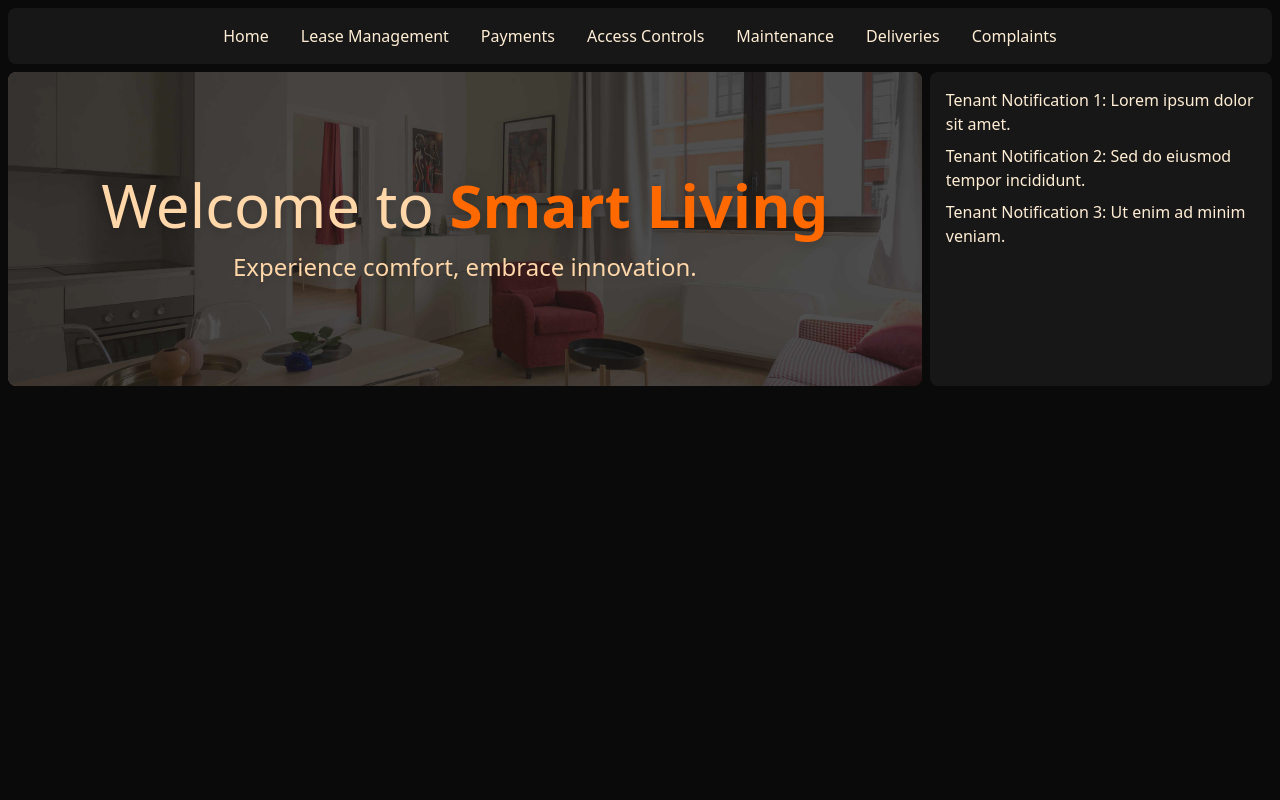
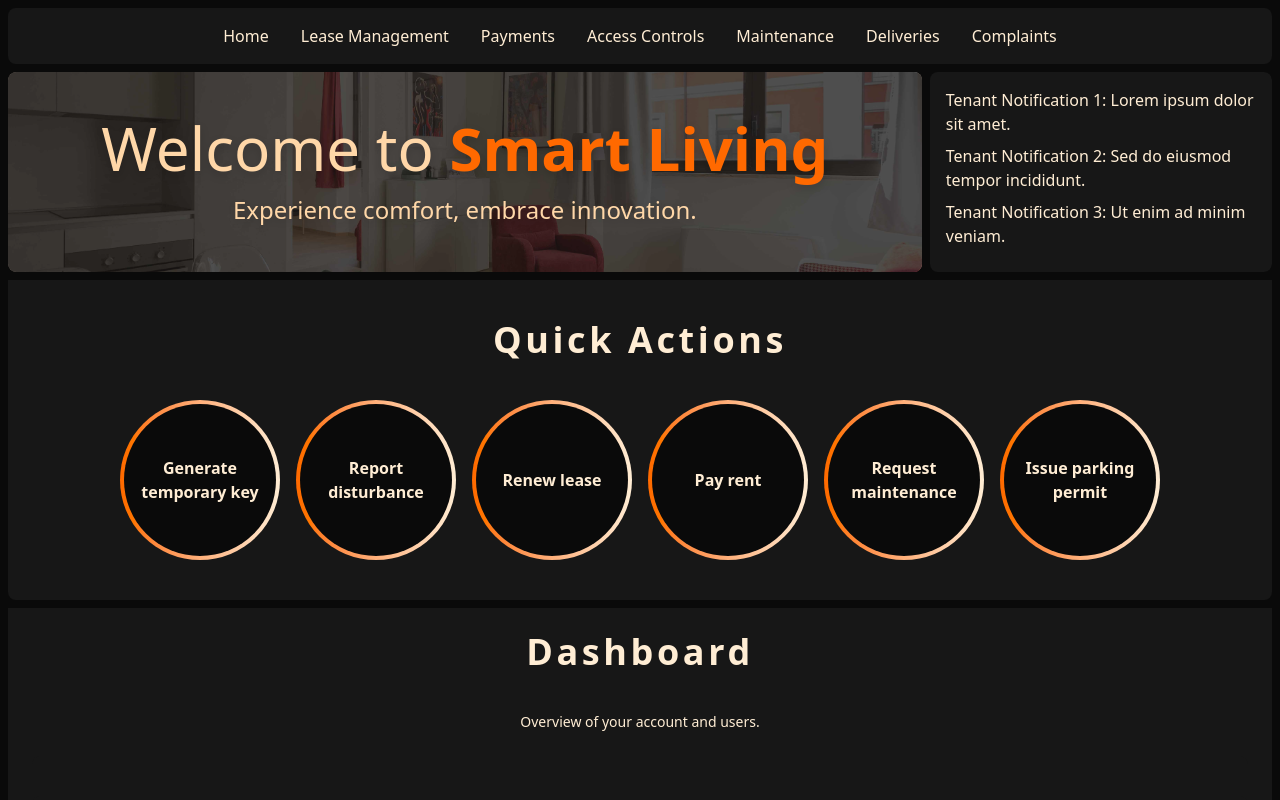
Before and after one commit to clarktr1/2025-Cohort-Team-2, a React (Vite) app in the folder frontend/: page /tenant in a window 1280 px wide. Shown: the top 800 px of the page. Built offline with nearby package versions, Linux system fonts and the light colour scheme.

Commit message:
add quick actions and dashboard to tenant page

```diff
--- a/frontend/src/pages/Tenant/Tenant.tsx
+++ b/frontend/src/pages/Tenant/Tenant.tsx
@@ -1,6 +1,8 @@
 
 import HeroSection from "../../components/HeroSection";
 import Notifications, { Notification } from "../../components/Notifications";
+import QuickActions, { QuickAction } from "../../components/QuickActions";
+import Dashboard from "../../components/Dashboard";
 
 const tenantNotifications: Notification[] = [
     { id: 1, message: "Tenant Notification 1: Lorem ipsum dolor sit amet." },
@@ -8,9 +10,19 @@ const tenantNotifications: Notification[] = [
     { id: 3, message: "Tenant Notification 3: Ut enim ad minim veniam." },
 ];
 
+const tenantActions: QuickAction[] = [
+    { text: "Generate temporary key", onClick: () => console.log("Generate temporary key clicked") },
+    { text: "Report disturbance", onClick: () => console.log("Report disturbance clicked") },
+    { text: "Renew lease", onClick: () => console.log("Renew lease clicked") },
+    { text: "Pay rent", onClick: () => console.log("Pay rent clicked") },
+    { text: "Request maintenance", onClick: () => console.log("Request maintenance clicked") },
+    { text: "Issue parking permit", onClick: () => console.log("Issue parking permit clicked") },
+];
+
 const TenantPage = () => {
     return (
-        <div className="bg-neutral-950 h-screen p-2">
+        <div className="bg-neutral-950 h-full p-2">
+            <div className="flex flex-col gap-2">
                 <div className="flex h-2/5 rounded-lg overflow-hidden gap-2">
                     <HeroSection
                         imageSrc="/apartment_bg_img.jpg"
@@ -24,10 +36,18 @@ const TenantPage = () => {
                     />
 
                     <div className="bg-neutral-900 rounded-lg p-4 overflow-auto">
-                    {/* Notifications */}
                         <Notifications notifications={tenantNotifications} />
                     </div>
+                </div>
 
+
+                <div>
+                    <QuickActions actions={tenantActions} />
+                </div>
+
+                <div>
+                    <Dashboard />
+                </div>
             </div>
         </div>
     );
```
Lines whose indentation alone changed are shown as unchanged.
